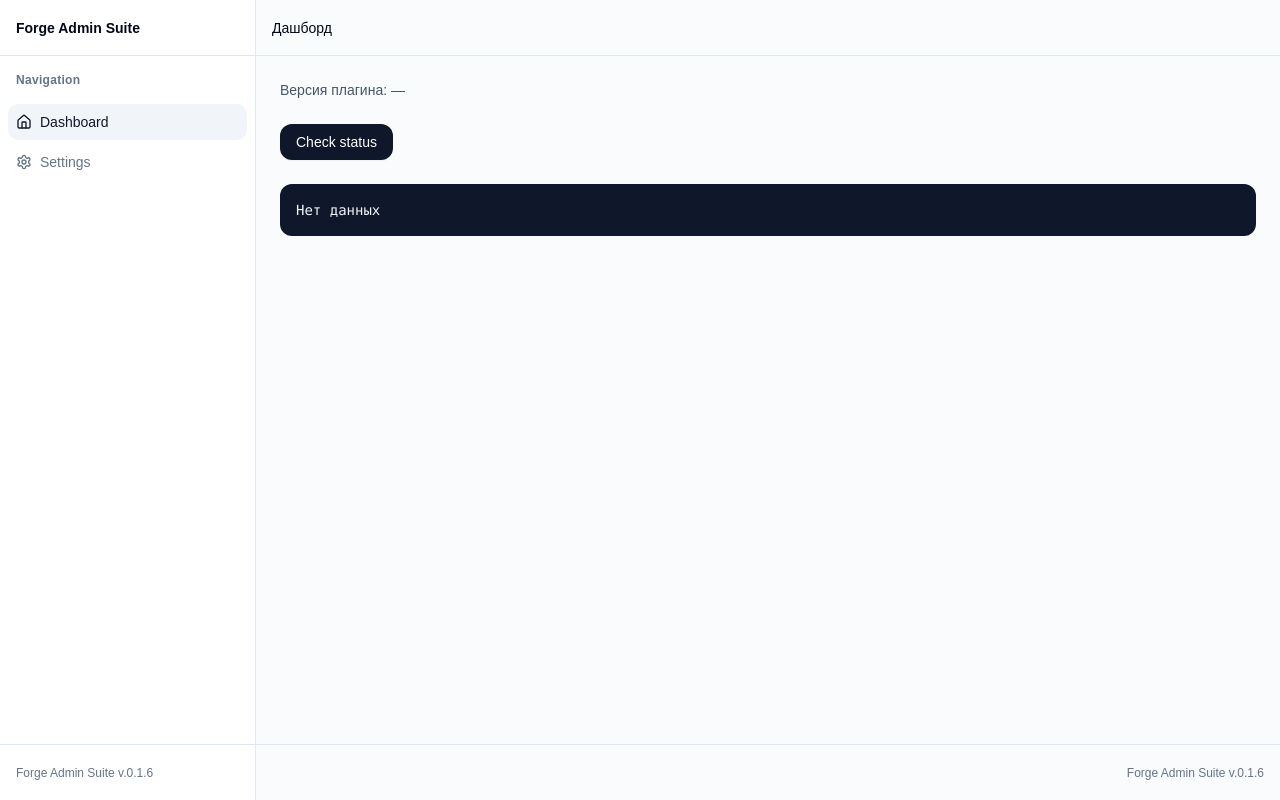
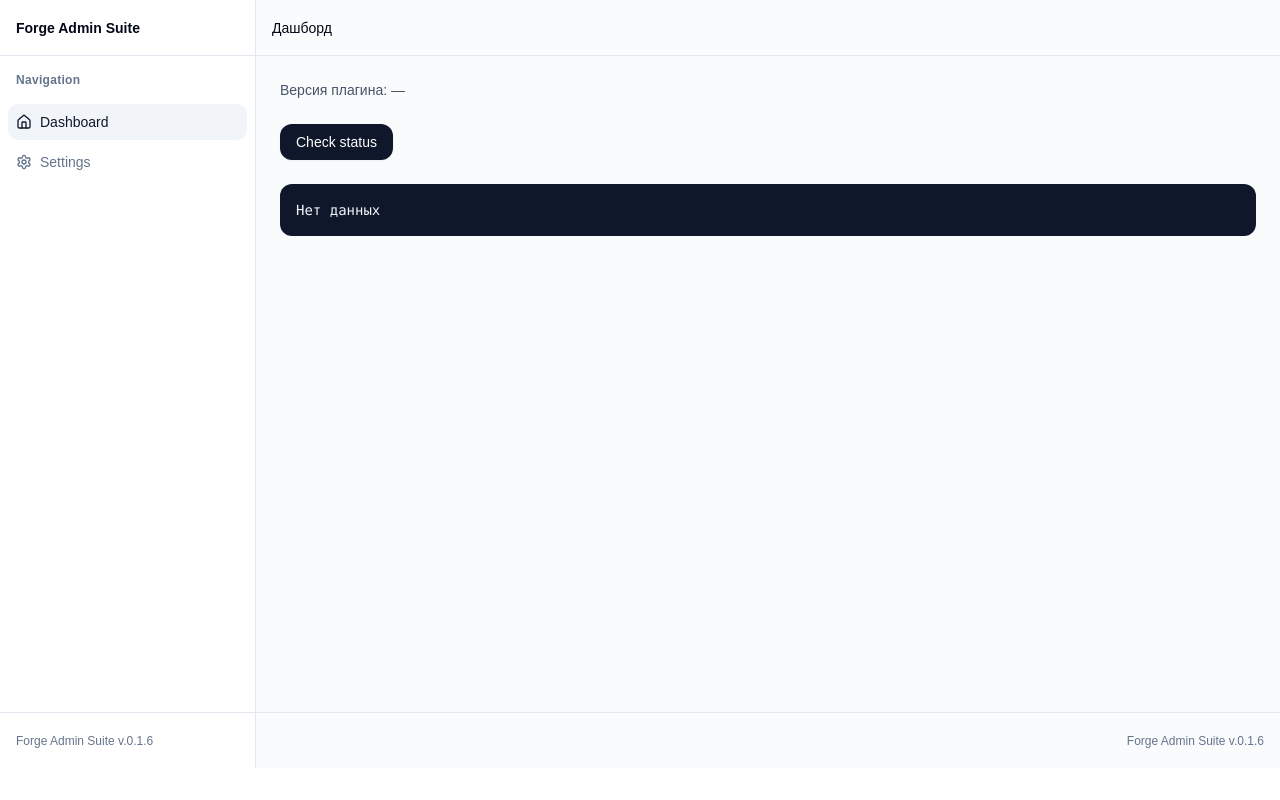
Before and after one commit to DmitriyLavrisiuk/wp-forge-admin-suite, a React app in the folder dev/ui/: page / in a window 1280 px wide. Built offline with nearby package versions, Linux system fonts and the light colour scheme; the HTML template or start-up script is replaced by a standard one.

Commit message:
feat(ui): integrate shadcn/ui and dashboard shell (v0.1.6)

```diff
--- a/dev/ui/src/components/layout/AppShell.tsx
+++ b/dev/ui/src/components/layout/AppShell.tsx
@@ -11,11 +11,11 @@
 export default function AppShell({ children }: AppShellProps) {
   return (
     <SidebarProvider>
-      <div className="flex min-h-screen w-full bg-background">
+      <div className="flex w-full bg-background min-h-[calc(100vh-32px)]">
         <AppSidebar />
         <SidebarInset>
           <AppHeader />
-          <main className="flex-1 px-6 py-6">{children}</main>
+          <main className="flex-1 h-full px-6 py-6">{children}</main>
           <AppFooter />
         </SidebarInset>
       </div>
--- a/dev/ui/src/components/ui/sidebar.tsx
+++ b/dev/ui/src/components/ui/sidebar.tsx
@@ -72,7 +72,7 @@
     <aside
       data-collapsed={isCollapsed ? "true" : "false"}
       className={cn(
-        "group/sidebar flex h-screen w-[--sidebar-width] flex-col border-r bg-background transition-[width] duration-200 ease-out",
+        "group/sidebar flex w-[--sidebar-width] flex-col border-r bg-background transition-[width] duration-200 ease-out",
         isCollapsed && "w-[--sidebar-width-collapsed]",
         className
       )}
@@ -96,7 +96,7 @@
 >(({ className, ...props }, ref) => (
   <div
     ref={ref}
-    className={cn("flex-1 overflow-auto px-2 py-2", className)}
+    className={cn("flex-1 h-max overflow-auto px-2 py-2", className)}
     {...props}
   />
 ));
@@ -200,7 +200,7 @@
 >(({ className, ...props }, ref) => (
   <div
     ref={ref}
-    className={cn("flex min-h-screen flex-1 flex-col bg-muted/40", className)}
+    className={cn("flex flex-1 flex-col bg-muted/40", className)}
     {...props}
   />
 ));
--- a/dev/ui/src/styles/index.css
+++ b/dev/ui/src/styles/index.css
@@ -37,6 +37,7 @@
   }
 
   #forge-admin-suite-root {
-    min-height: 100vh;
+    max-height: calc(100vh - 32px);
+    height: calc(100vh - 32px);
   }
 }
```
Also changed, not shown: 2 other files (tests, documents, lock files or other folders).
